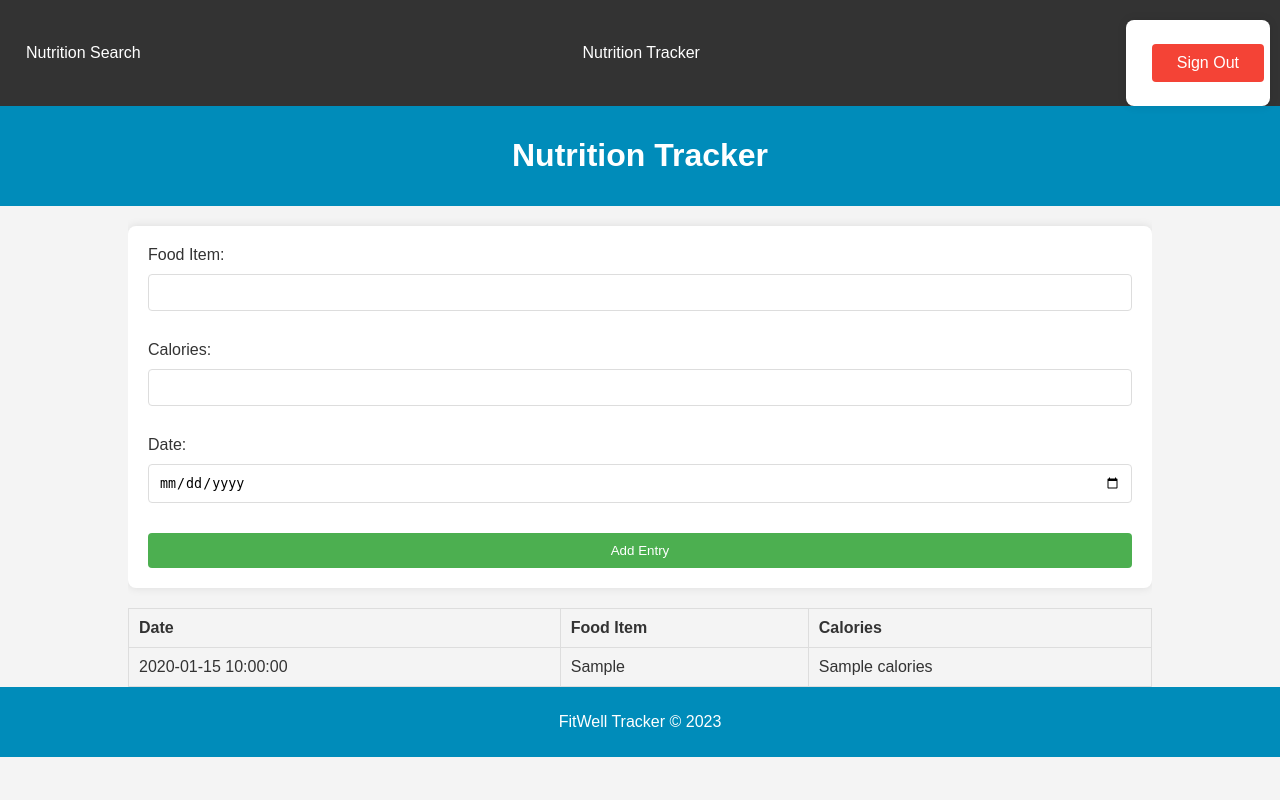
After one commit to software-students-fall2023/5-final-project-pusheen, a Flask app: page /nutrition_tracker in a window 1280 px wide. The commit adds this page. Run offline with Flask 3, Linux system fonts and the light colour scheme; the visitor is signed in with stand-in values (Sample User, id 1); a database or web service that is not in the repository returns one stand-in record (values such as "Sample title").

Commit message:
modified frontned, added dependency file

```diff
--- a/app.py
+++ b/app.py
@@ -57,7 +57,7 @@ def signin():
 
         if user and check_password_hash(user['password'], password):
             session['user_id'] = str(user['_id'])  # Store user_id in session
-            return redirect(url_for('nutrition_diary'))  # Redirect to Nutrition Diary
+            return redirect(url_for('nutrition_tracker'))  # Redirect to Nutrition Diary
 
         else:
             # Authentication failed
@@ -65,6 +65,22 @@ def signin():
 
     return render_template('signin.html')
 
+@app.route('/nutrition_tracker', methods=['GET', 'POST'])
+def nutrition_tracker():
+    if 'user_id' not in session:
+        return redirect(url_for('signin'))  # Redirect to sign-in if not logged in
+
+    if request.method == 'POST':
+        entry = {
+            "user_id": session['user_id'],
+            "food_item": request.form.get("food-item"),
+            "calories": request.form.get("calories"),
+            "date": request.form.get("date")
+        }
+        db.nutrition.insert_one(entry)
+
+    entries = db.nutrition.find({"user_id": session['user_id']}).sort("date", -1)
+    return render_template('nutrition_tracker.html', entries=entries)
 
 @app.route('/nutrition_diary', methods=['GET', 'POST'])
 def nutrition_diary():
@@ -105,7 +121,7 @@ def nutrition_diary():
             print(f"Error: {response.status_code}, {response.text}")
     # historical data from MongoDB
     entries = db.nutrition.find().sort("date", -1)  # Sort by date descending
-    return render_template('nutrition-diary.html', entries=entries)
+    return render_template('nutrition_diary.html', entries=entries)
 
     if 'user_id' not in session:
         return redirect(url_for('signin'))  # Redirect to sign-in if not logged in
--- /dev/null
+++ b/templates/navbar.html
@@ -0,0 +1,60 @@
+<!DOCTYPE html>
+<html>
+<head>
+    <style>
+
+
+
+
+.navbar {
+    display: flex;
+    justify-content: space-between;
+    align-items: center;
+    background-color: #333;
+    padding: 0 10px;
+}
+
+.navbar a, .navbar form {
+    color: white;
+    text-decoration: none;
+    padding: 14px 16px;
+}
+
+/* Add responsive design adjustments here */
+@media (max-width: 600px) {
+    .navbar a, .navbar form {
+        padding: 10px 12px;
+    }
+}
+
+
+.signout-button {
+    padding: 10px 15px;
+    margin: 10px 10px;
+    background-color: #f44336;
+
+    border: none;
+    border-radius: 4px;
+    cursor: pointer;
+    font-size: 16px;
+}
+
+.signout-button:hover {
+    background-color: #d32f2f;
+}
+    </style>
+</head>
+<body>
+    <nav class="navbar">
+        <a href="/nutrition_diary">Nutrition Search</a>
+        <a href="/nutrition_tracker">Nutrition Tracker</a>
+        <form action="/signout" method="POST">
+            <button type="submit" class="signout-button">Sign Out</button>
+        </form>
+    </nav>
+</body>
+</html>
+
+    </style>
+</head>
+<body>
--- a/templates/nutrition_diary.html
+++ b/templates/nutrition_diary.html
@@ -68,6 +68,7 @@
     </style>
 </head>
 <body>
+    {% include 'navbar.html' %}
 
     <div class="container">
         <h1>Nutrition Information</h1>
--- /dev/null
+++ b/templates/nutrition_tracker.html
@@ -0,0 +1,150 @@
+<!DOCTYPE html>
+<html>
+<head>
+    <title>Nutrition Diary - FitWell Tracker</title>
+    <style>
+        body {
+            font-family: 'Arial', sans-serif;
+            background-color: #f4f4f4;
+            margin: 0;
+            padding: 0;
+            color: #333;
+        }
+
+        .container {
+            width: 80%;
+            margin: auto;
+            overflow: hidden;
+        }
+
+        header, footer {
+            background-color: #008CBA;
+            color: white;
+            padding: 10px 0;
+            text-align: center;
+        }
+
+        form {
+            background: white;
+            padding: 20px;
+            margin-top: 20px;
+            border-radius: 8px;
+            box-shadow: 0 0 10px rgba(0, 0, 0, 0.1);
+        }
+
+        .form-group {
+            margin-bottom: 15px;
+        }
+
+        .form-group label {
+            display: block;
+            margin-bottom: 5px;
+        }
+
+        input[type="text"], input[type="number"], input[type="date"] {
+            width: 100%;
+            padding: 10px;
+            margin: 5px 0 15px;
+            border: 1px solid #ddd;
+            box-sizing: border-box;
+            border-radius: 4px;
+        }
+
+        button {
+            width: 100%;
+            padding: 10px;
+            background-color: #4CAF50;
+            color: white;
+            border: none;
+            border-radius: 4px;
+            cursor: pointer;
+        }
+
+        button:hover {
+            background-color: #45a049;
+        }
+
+        table {
+            width: 100%;
+            margin-top: 20px;
+            border-collapse: collapse;
+        }
+
+        table, th, td {
+            border: 1px solid #ddd;
+        }
+
+        th, td {
+            padding: 10px;
+            text-align: left;
+        }
+
+        th {
+            background-color: #f4f4f4;
+        }
+
+        .signout-button {
+    background-color: #f44336; /* Red color */
+    color: white;
+    padding: 10px 15px;
+    margin: 10px 0;
+    border: none;
+    border-radius: 4px;
+    cursor: pointer;
+    font-size: 16px;
+}
+
+.signout-button:hover {
+    background-color: #d32f2f;
+}
+
+    </style>
+</head>
+<body>
+    {% include 'navbar.html' %}
+    <header>
+        <h1>Nutrition Tracker</h1>
+    </header>
+
+
+
+
+    <div class="container">
+        <form method="POST" action="/nutrition_tracker">
+            <div class="form-group">
+                <label for="food-item">Food Item:</label>
+                <input type="text" id="food-item" name="food-item" required>
+            </div>
+            <div class="form-group">
+                <label for="calories">Calories:</label>
+                <input type="number" id="calories" name="calories" required>
+            </div>
+            <div class="form-group">
+                <label for="date">Date:</label>
+                <input type="date" id="date" name="date" required>
+            </div>
+            <button type="submit">Add Entry</button>
+        </form>
+
+        <!-- This section will display the historical data -->
+        <table>
+            <tr>
+                <th>Date</th>
+                <th>Food Item</th>
+                <th>Calories</th>
+            </tr>
+            {% for entry in entries %}
+            <tr>
+                <td>{{ entry['date'] }}</td>
+                <td>{{ entry['food_item'] }}</td>
+                <td>{{ entry['calories'] }}</td>
+            </tr>
+            {% endfor %}
+        </table>
+    </div>
+
+    <footer>
+        <p>FitWell Tracker &copy; 2023</p>
+    </footer>
+</body>
+</html>
```
Also changed, not shown: requirements.txt (added, +15 -0 lines), 3 other files.
